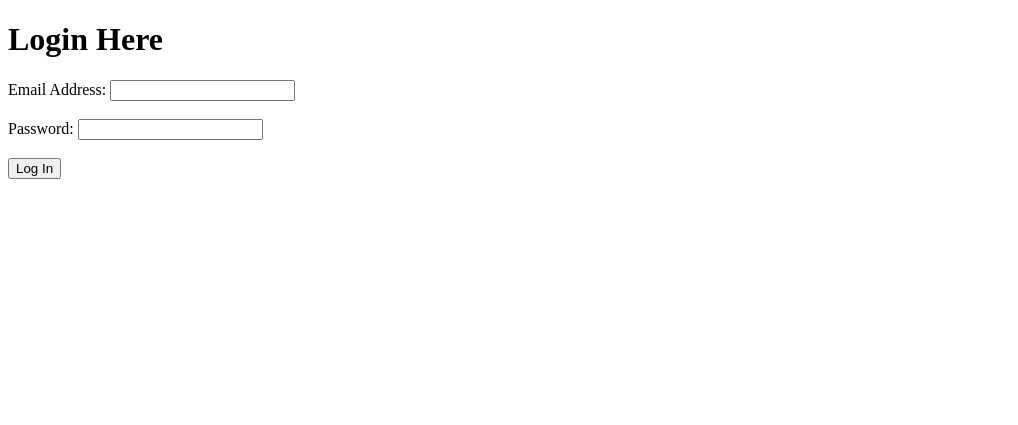
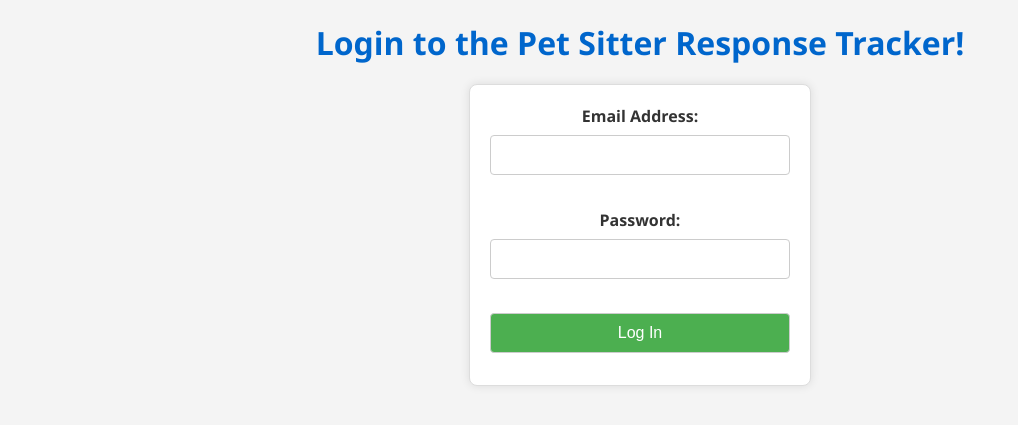
Before and after one commit to rparsa49/PSIRT, a PHP site: page /login.html in a window 1280 px wide. Shown: the top 425 px of the page, without its empty margins (0-1018 px from the left). Run offline with PHP 8.4, Linux system fonts and the light colour scheme.

Commit message:
fixes for login and added styling

```diff
--- a/client/clientDash.html
+++ b/client/clientDash.html
@@ -101,11 +101,10 @@
     <h1>Welcome to Your PSIRT Client Dashboard</h1>
     <section id="createRequest">
         <h2>Create Request Page</h2>
-        <form method="post" action="process_request.php">
+        <form method="post" action="./process_request.php">
             <label for="orderType">Order Type:</label>
             <select name="orderType" id="orderType">
             </select>
-
             <label for="orderDate">Order Date:</label>
             <input type="date" name="orderDate" required>
 
--- a/login.html
+++ b/login.html
@@ -1,17 +1,69 @@
-<!-- this will be the login page -->
 <!DOCTYPE HTML>
+<html>
+
 <head>
-    <title> Login System for Clients, Sitters, and Handlers</title>
+    <title>Login System for Clients, Sitters, and Handlers</title>
+    <style>
+        body {
+            font-family: 'Segoe UI', Tahoma, Geneva, Verdana, sans-serif;
+            background-color: #f4f4f4;
+            color: #333;
+            text-align: center;
+            margin: 20px;
+        }
+
+        h1 {
+            color: #0066cc;
+            margin-bottom: 20px;
+        }
+
+        form {
+            background-color: #fff;
+            border: 1px solid #ddd;
+            border-radius: 8px;
+            box-shadow: 0 0 10px rgba(0, 0, 0, 0.1);
+            padding: 20px;
+            width: 300px;
+            margin: 0 auto;
+        }
+
+        label {
+            display: block;
+            margin-bottom: 8px;
+            font-weight: bold;
+        }
+
+        input {
+            margin-bottom: 12px;
+            padding: 10px;
+            width: 100%;
+            box-sizing: border-box;
+            border: 1px solid #ccc;
+            border-radius: 4px;
+            font-size: 16px;
+        }
+
+        input[type="submit"] {
+            background-color: #4caf50;
+            color: #fff;
+            cursor: pointer;
+        }
+
+        input[type="submit"]:hover {
+            background-color: #45a049;
+        }
+    </style>
 </head>
-<h1> Login Here </h1>
+
 <body>
+    <h1>Login to the Pet Sitter Response Tracker!</h1>
     <form method="POST" action="login.php">
-        <label for="Email Address">Email Address: </label>
-        <input type="text" id="Email" name="Email" required><br><br>
-        <label for="Password">Password: </label>
-        <input type="text" id="password" name="password" required><br><br>
+        <label for="Email">Email Address:</label>
+        <input type="text" id="Email" name="emailAddress" required><br><br>
+        <label for="password">Password:</label>
+        <input type="password" id="password" name="password" required><br><br>
         <input type="submit" value="Log In">
     </form>
+</body>
 
-
-</body>
+</html>
```
Also changed, not shown: landing.html (+60 -10 lines), login.php (+47 -69 lines).
